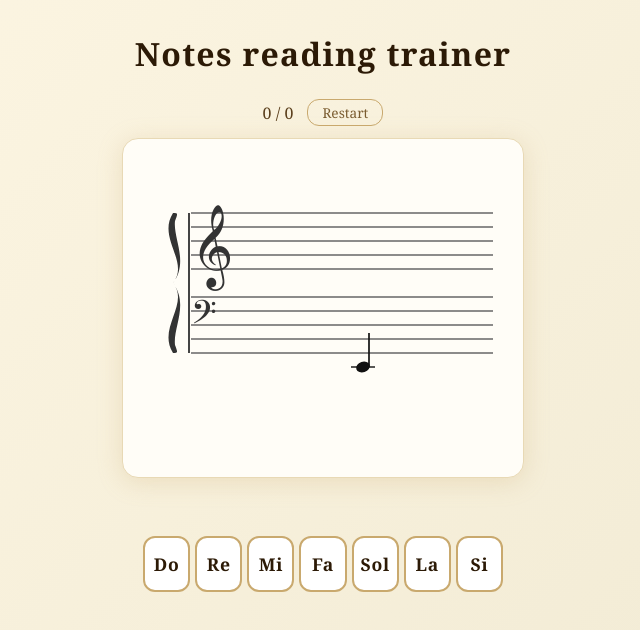
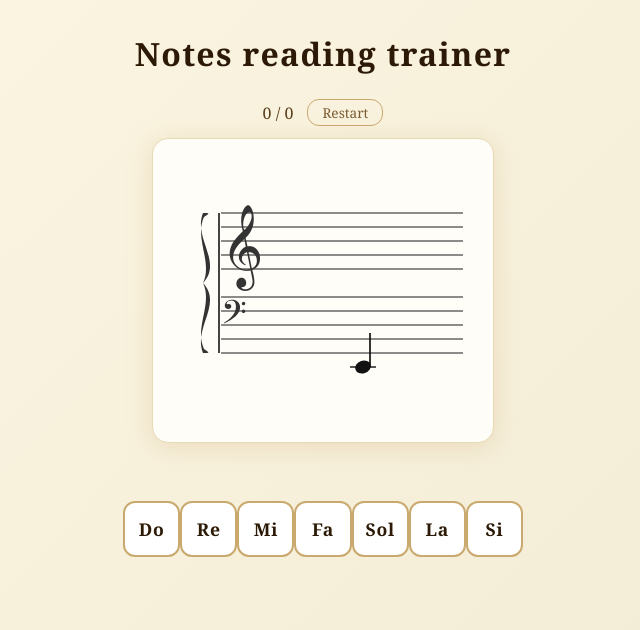
Before and after one commit to franCbisc/notes-trainer, a React (Vite) app: page / in a window 1280 px wide. Shown: the top 630 px of the page, without its empty margins (317-957 px from the left). Built offline with nearby package versions, Linux system fonts and the light colour scheme.

Commit message:
minor style fixes

```diff
--- a/src/features/noteReader/components/Brace.tsx
+++ b/src/features/noteReader/components/Brace.tsx
@@ -16,12 +16,12 @@ export const Brace: FC<BraceProps> = ({ topY, botY }) => {
     const lowerMidY = botY - h * 0.35;
     const lowerInnerY = botY - h * 0.18;
 
-    const midOut = 17;
-    const midIn = 16;
-    const endOut = 5;
-    const endIn = 0;
-    const hookOut = 2;
-    const hookDown = 8;
+    const midOut = 20;
+    const midIn = 10;
+    const endOut = 7;
+    const endIn = 9;
+    const hookOut = 1;
+    const hookDown = 4;
 
     const pathD = `M${x},${midY}
           C${x + midOut},${upperMidY} ${x - midIn},${upperInnerY} ${x},${topY}
--- a/src/features/noteReader/components/GrandStaff.tsx
+++ b/src/features/noteReader/components/GrandStaff.tsx
@@ -21,7 +21,6 @@ export const GrandStaff: FC<GrandStaffProps> = ({ current, answered, correct })
             width={SVG_WIDTH}
             height={STAFF_HEIGHT}
             viewBox={`0 0 ${SVG_WIDTH} ${STAFF_HEIGHT}`}
-            style={{ display: "block" }}
         >
             {/* Brace connecting the two staves */}
             <Brace topY={topY} botY={botY} />
--- a/src/features/noteReader/constants.ts
+++ b/src/features/noteReader/constants.ts
@@ -3,16 +3,17 @@
  */
 
 // ─── SVG Dimensions ───────────────────────────────────────────────────────────
-export const SVG_WIDTH = 380;
+export const SVG_WIDTH = 320;
 export const LINE_SPACING = 14;
 export const HALF_SPACING = LINE_SPACING / 2;
-export const STAFF_HEIGHT = 320;
+export const STAFF_HEIGHT = 280;
 export const LEFT_PADDING = 58;
 
 // ─── Note Head Dimensions ─────────────────────────────────────────────────────
-export const NOTE_HEAD_RX = 7;
-export const NOTE_HEAD_RY = 5.2;
-export const NOTE_X = 230;
+// bumped up by 1px per design request
+export const NOTE_HEAD_RX = 8;
+export const NOTE_HEAD_RY = 6.2;
+export const NOTE_X = 200;
 
 // ─── Staff Positions ─────────────────────────────────────────────────────────
 // Treble staff: center (terza linea = Si4) a y=90
--- a/src/style.css
+++ b/src/style.css
@@ -121,8 +121,7 @@ body {
 .grid {
   display: grid;
   grid-template-columns: repeat(7, 1fr);
-  gap: 5px;
-  width: 360px;
+  width: 400px;
   max-width: 100%;
 }
 
```
